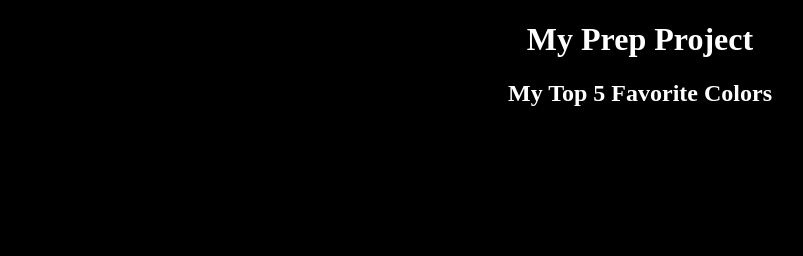
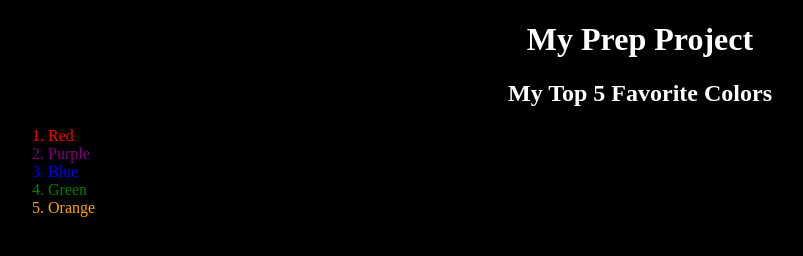
Before and after one commit to TH8359/prep-project, a plain HTML site: page index.html in a window 1280 px wide. Shown: the whole page, without its empty margins (0-803 px from the left). Drawn offline with Linux system fonts and the light colour scheme.

Commit message:
create the list

```diff
--- a/index.html
+++ b/index.html
@@ -7,5 +7,12 @@
   <body>
     <h1>My Prep Project</h1>
     <script src="script.js"></script>
+    <ol>
+        <li id="Red">Red</li>
+        <li id="Purple">Purple</li>
+        <li id="Blue">Blue</li>
+        <li id="Green">Green</li>
+        <li id="Orange">Orange</li>
+    </ol>
   </body>
 </html>
--- a/style.css
+++ b/style.css
@@ -8,4 +8,22 @@ body {
         text-align: center;
         color: #ffffff;
     }
+
+    ol{
+        #Red{
+            color: red;
+        }
+        #Purple{
+            color: purple;
+        }
+        #Blue{
+            color: blue;
+        }
+        #Green{
+            color: green;
+        }
+        #Orange{
+            color: orange;
+        }
+    }
   }
```
